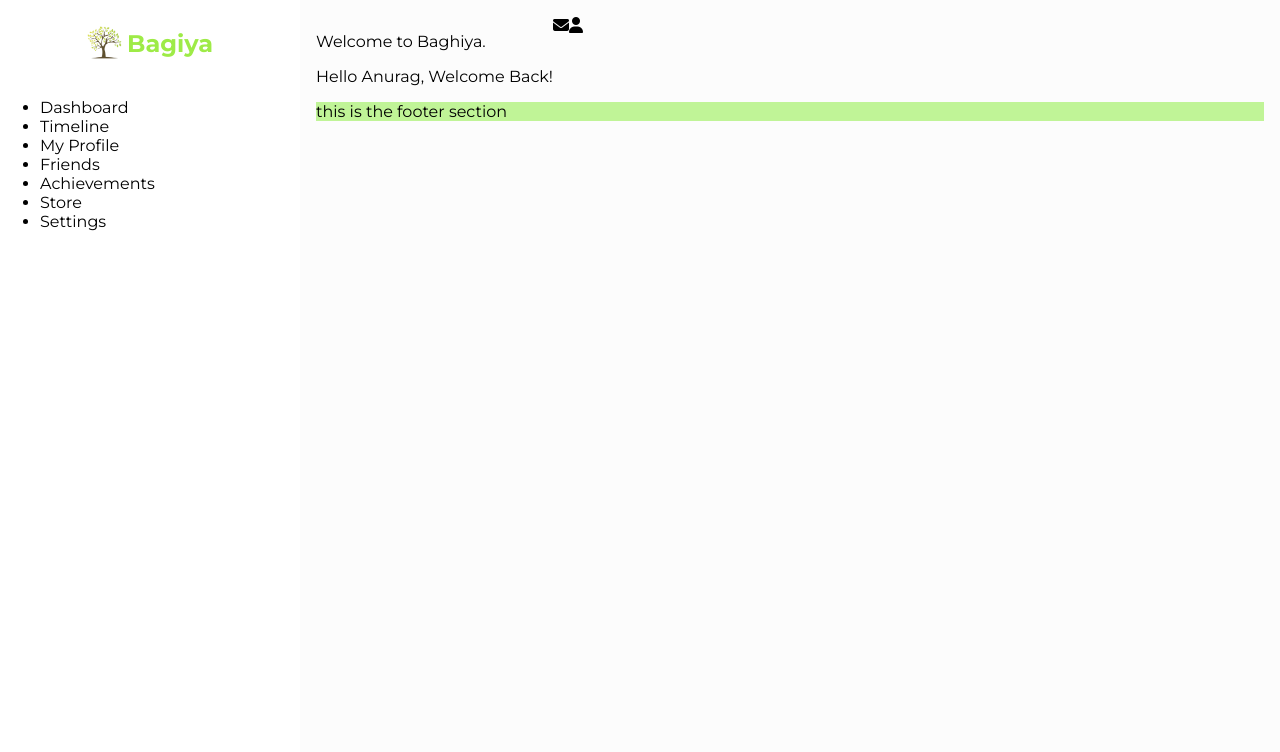
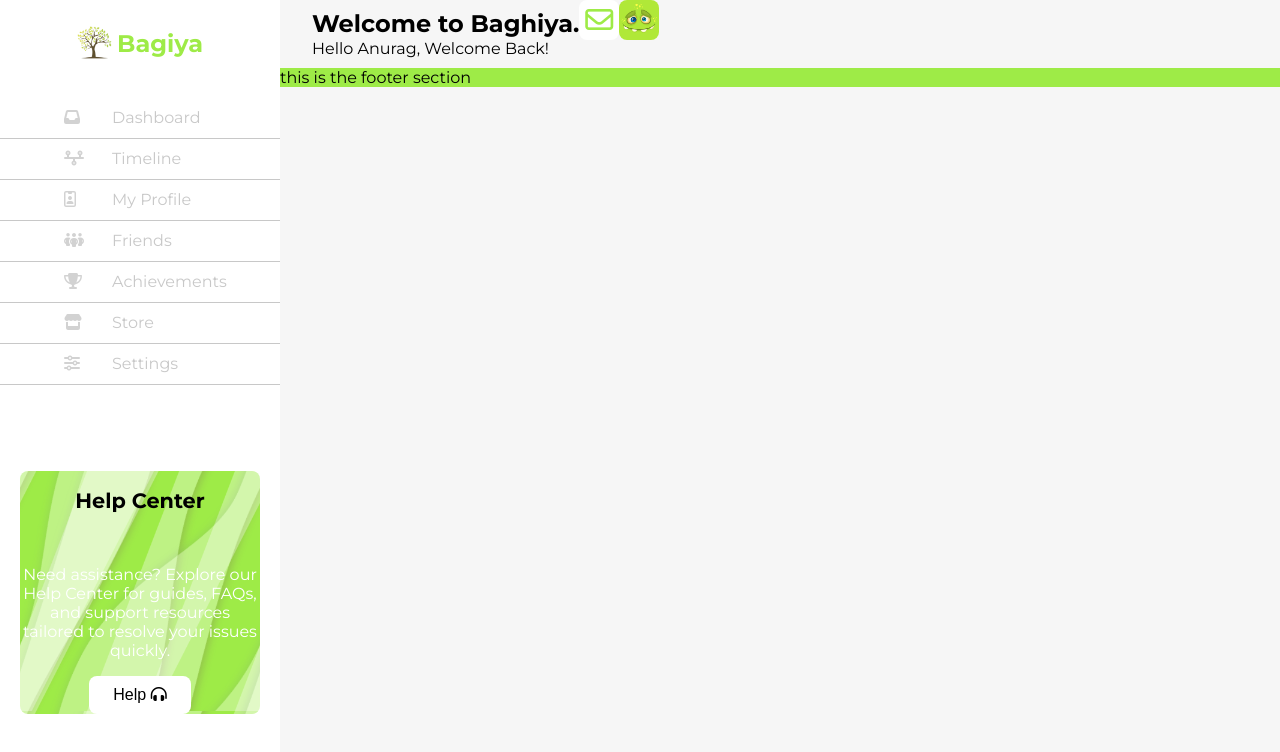
Before and after one commit to anuragpardeshii/Bagiya, a plain HTML site: page index.html in a window 1280 px wide. Drawn offline with Linux system fonts and the light colour scheme.

Commit message:
first commit

```diff
--- a/index.html
+++ b/index.html
@@ -29,28 +29,35 @@
             </div>
             <div class="options">
                 <ul>
-                    <li>Dashboard</li>
-                    <li>Timeline</li>
-                    <li>My Profile</li>
-                    <li>Friends</li>
-                    <li>Achievements</li>
-                    <li>Store</li>
-                    <li>Settings</li>
+                    <li><i class="fa-solid fa-inbox"></i>Dashboard</li>
+                    <li><i class="fa-solid fa-timeline"></i>Timeline</li>
+                    <li><i class="fa-regular fa-id-badge"></i>My Profile</li>
+                    <li><i class="fa-solid fa-people-group"></i>Friends</li>
+                    <li><i class="fa-solid fa-trophy"></i>Achievements</li>
+                    <li><i class="fa-solid fa-store"></i>Store</li>
+                    <li><i class="fa-solid fa-sliders"></i>Settings</li>
                 </ul>
             </div>
 
-            <div class="help-center"></div>
+            <div class="help-center">
+                <h1>Help Center</h1>
+                <br>
+                <p>Need assistance? Explore our Help Center for guides, FAQs, and
+                    support resources tailored to resolve your issues quickly.
+                </p>
+                <button class="button">Help  <i class="fa-solid fa-headphones-simple"></i></button>
+            </div>
         </section>
 
         <section class="main-content">
             <!--header section starts here-->
             <div class="header">
-                <div class="welcome"><p>Welcome to Baghiya.</p>
+                <div class="welcome"><h1>Welcome to Baghiya.</h1>
                     <span>Hello Anurag, Welcome Back!</span>
                 </div>
                 <div class="search-bar"></div>
-                <div class="notifications"><i class="fa-solid fa-envelope"></i></div>
-                <div class="profile"><i class="fa-solid fa-user"></i></div>
+                <div class="notifications"><i class="fa-regular fa-envelope"></i></i></div>
+                <div class="profile"><img src="./images/default.jpg" alt=""></i></div>
             </div>
             <div class="footer">
                 <p>this is the footer section</p>
--- a/style.css
+++ b/style.css
@@ -14,8 +14,10 @@ body {
 }
 
 .sidebar {
-    width: 300px;
+    width: 280px;
     display: flex;
+    padding: 0;
+    margin: 0;
     flex-direction: column;
 }
 
@@ -24,12 +26,13 @@ body {
     display: flex;
     align-items: center;
     justify-content: center;
+    padding-bottom: 1rem;
 }
 
 .logo p {
     font-size: 1.5rem;
     color: #c0f497;
-    color: rgb(158, 235, 71);
+    color: #9eeb47;
     padding: 0;
     padding-top: 5px;
     margin-left: 5px;
@@ -41,9 +44,8 @@ body {
 }
 
 .main-content {
-    background-color: #fcfcfc;
+    background-color: #f6f6f6;
     flex: 1;
-    padding: 1rem;
     overflow: auto;
 }
 
@@ -52,6 +54,101 @@ body {
 }
 
 .footer {
-    background-color: #c0f497;
+    background-color: #9eeb47;
     bottom: 0;
 }
+
+.options ul{
+    list-style-type: none;
+    color: #bbbbbb;
+    font-size: 1rem;
+    margin: 0;
+    display: flex;
+    justify-content: center;
+    flex-direction: column;
+    padding: 0;
+}
+
+.options ul li{
+    border-bottom: 1px solid #bbbbbb;
+    line-height: 2.5;
+    opacity: 0.8;
+}
+
+.options ul li:hover{
+    opacity: 1;
+    color: grey;
+}
+
+.options ul li i{
+    padding: 0 2rem 0 4rem;
+    width: 16px;
+    height: 16px;
+    opacity: 0.8;
+}
+
+.options ul li i:hover{
+    opacity: 1;
+}
+
+.help-center{
+    max-width: 240px;
+    display: flex;
+    justify-content: center;
+    flex-direction: column;
+    border-radius: .5rem;
+    margin: auto;
+    padding: auto;
+    background-image: url(./images/download.png);
+    background-size: contain;
+
+}
+
+.help-center h1{
+    text-align: center;
+    font-size: 1.3rem;
+}
+
+.help-center p{
+    text-align: center;
+    color: white;
+    font-size: 1rem;
+}
+
+.button {
+    background-color: white;
+    color: black;
+    border: none;
+    padding: 10px 24px;
+    border-radius: .5rem;
+    text-align: center;
+    margin: auto;
+    text-decoration: none;
+    font-size: 16px;
+  }
+
+.profile img{
+    height: 40px;
+    width: 40px;
+    border-radius: .5rem;
+}
+
+.notifications{
+    height: 40px;
+    border-radius: .5rem;
+    width: 40px;
+    background-color: white;
+}
+
+.notifications i{
+    font-size: 28px;
+    color: #9eeb47;
+    text-align: center;
+    padding: 6px;
+}
+
+.welcome{
+    top: 0;
+    line-height: .3;
+    padding-left: 2rem;
+}
```
Also changed, not shown: images/avatarp.jpg (added), images/default.jpg (added), images/download.png (added), images/f.jpg (added), images/help.jpg (added), images/help2.jpg (added), images/help3.jpg (added), images/help4.jpg (added), images/help5.webp (added), images/whitebg.jpg (added).
